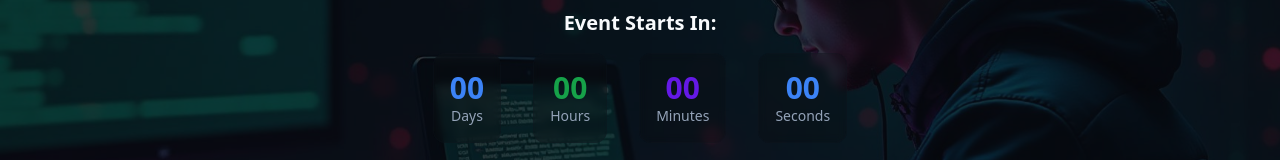
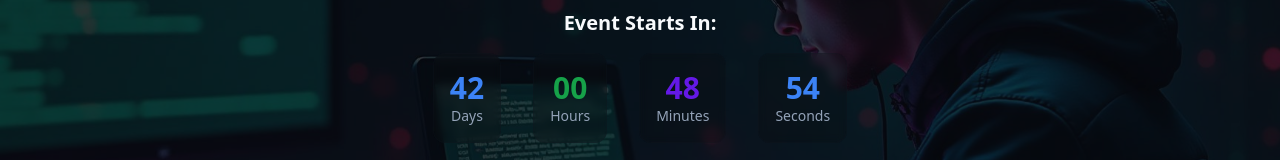
Before and after one commit to abhi120508/hackabhigna-hub, a React (Vite) app: page / in a window 1280 px wide. Shown: the part 312-472 px from the top of the page. Built offline with nearby package versions, Linux system fonts and the light colour scheme.

Commit message:
Fix countdown timer

```diff
--- a/src/components/CountdownTimer.tsx
+++ b/src/components/CountdownTimer.tsx
@@ -16,7 +16,7 @@ export function CountdownTimer() {
   });
 
   useEffect(() => {
-    const targetDate = new Date("2024-10-16T10:00:00").getTime();
+    const targetDate = new Date("2025-10-16T10:00:00").getTime();
 
     const timer = setInterval(() => {
       const now = new Date().getTime();
```
